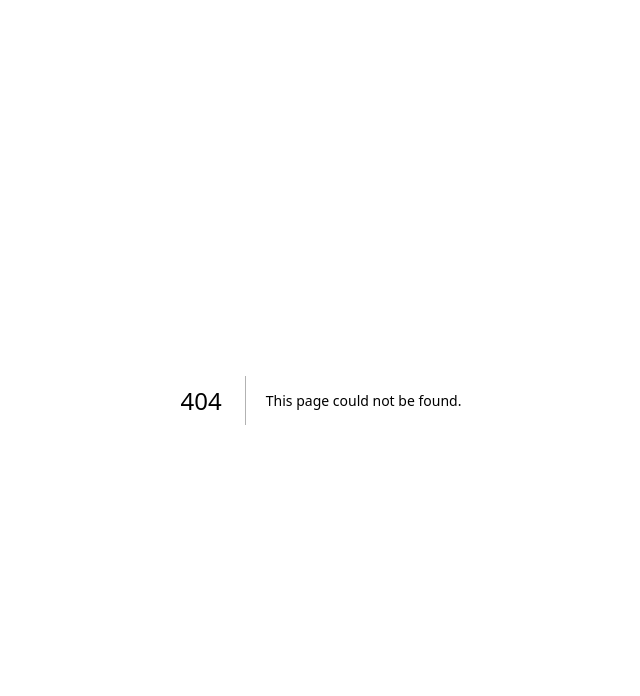
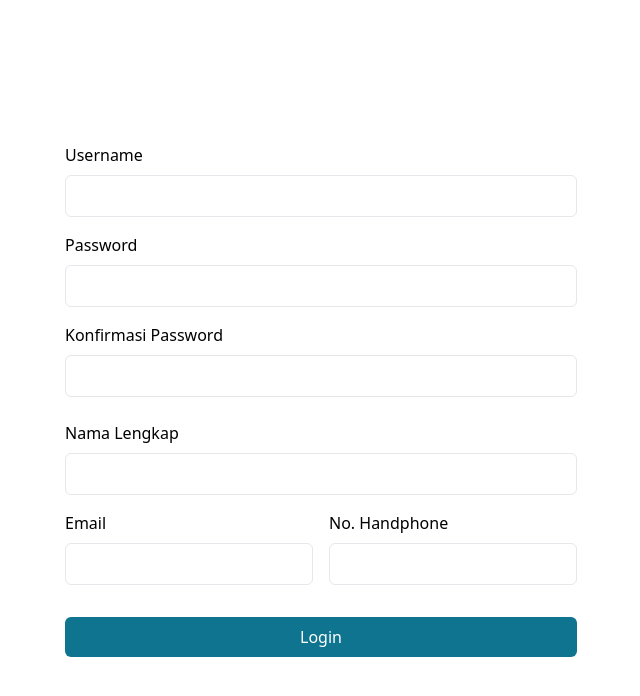
Before and after one commit to Nwekoder/nextjs-ecommerce-example, a Next.js app: page /register in a window 1280 px wide. Before the commit this address had no page. Shown: the top 696 px of the page, without its empty margins (319-959 px from the left). Built offline with nearby package versions, Linux system fonts and the light colour scheme.

Commit message:
Update sistem login

```diff
--- a/components/Navbar.jsx
+++ b/components/Navbar.jsx
@@ -1,8 +1,10 @@
 import Link from "next/link";
 import React from "react";
-import { useSession } from "next-auth/react";
+import { signOut, useSession } from "next-auth/react";
+import {FaUser} from 'react-icons/fa'
 
 export default function Navbar({links}) {
+    const [openProfile, setOpenProfile] = React.useState(false)
     const session = useSession()
 
   return (
@@ -18,7 +20,26 @@ export default function Navbar({links}) {
 
             <div className="flex items-center justify-end gap-1.5">
                 {session.status === "unauthenticated" && (
-                    <Link href="/api/auth/signin" className="text-sm px-4 text-white py-1.5 rounded-md bg-cyan-600 transition-[background] hover:bg-cyan-700">Login</Link>
+                    <>
+                        <Link href="/login" className="text-sm px-4 text-cyan-700 py-1.5 rounded-md border border-cyan-600 transition-[background,_color] hover:text-white hover:bg-cyan-600">Login</Link>
+                        <Link href="/register" className="text-sm px-4 text-white py-1.5 rounded-md bg-cyan-600 transition-[background] hover:bg-cyan-700">Register</Link>
+                    </>
+                )}
+                {session.status === "authenticated" && (
+                    <div className="relative">
+                        <button type="button" className="flex items-center justify-center w-10 h-10 border rounded-full" onClick={() => setOpenProfile(!openProfile)}>
+                            <FaUser />
+                        </button>
+
+                        {openProfile && (
+                            <div className="absolute right-0 flex flex-col p-4 mt-4 bg-white border rounded-md w-72 top-full">
+                                <p className="text-sm">Hello,</p>
+                                <h5 className="mb-8 text-lg font-medium">{session.data.user.name}</h5>
+
+                                <button onClick={signOut} type="button" className="text-sm px-4 text-red-700 py-1.5 rounded-md border border-red-600 transition-[background,_color] hover:text-white hover:bg-red-600">Logout</button>
+                            </div>
+                        )}
+                    </div>
                 )}
             </div>
         </div>
--- a/lib/prisma.js
+++ b/lib/prisma.js
@@ -3,8 +3,8 @@ import { PrismaLibSQL } from '@prisma/adapter-libsql'
 import { createClient } from '@libsql/client'
 
 const libsql = createClient({
-  url: `${process.env.TURSO_DATABASE_URL}`,
-  authToken: `${process.env.TURSO_AUTH_TOKEN}`,
+	authToken: "eyJhbGciOiJFZERTQSIsInR5cCI6IkpXVCJ9.eyJhIjoicnciLCJleHAiOjE3MTE2NzA2MDUsImlhdCI6MTcwOTE4NDc5NiwiaWQiOiJhNGU3MTU3ZC1kNmMzLTExZWUtYTBmMS01NjJhZGE1NTUwMDIifQ.LTlleFz0XOby-OAcWmbG3vDYT9Dn2Xril4hSujwX5_r5jA1jUkugWMBibow2_UgNpmWKYARx1lJdJqO75tekDA",
+	url: "libsql://nweko-ecommerce-nextjs-example-nwekoder.turso.io",
 })
 
 const adapter = new PrismaLibSQL(libsql)
--- a/package.json
+++ b/package.json
@@ -16,7 +16,8 @@
     "next": "14.1.0",
     "next-auth": "^4.24.6",
     "react": "^18",
-    "react-dom": "^18"
+    "react-dom": "^18",
+    "react-icons": "^5.0.1"
   },
   "devDependencies": {
     "autoprefixer": "^10.0.1",
--- a/pages/api/auth/[...nextauth].js
+++ b/pages/api/auth/[...nextauth].js
@@ -7,6 +7,9 @@ import {compare} from 'bcryptjs'
  * @type {AuthOptions}
  */
 export const authOptions = {
+    pages: {
+        signIn: '/login'
+    },
     providers: [
         CredentialsProvider({
             credentials: [
--- /dev/null
+++ b/pages/api/user/register.js
@@ -0,0 +1,30 @@
+import { prisma } from "@/lib/prisma"
+import bcryptjs from 'bcryptjs'
+
+export default async function handler(req, res) {
+    if(req.method !== "POST") return res.status(404).json({error: "Method tidak didukung!"})
+
+    const data = JSON.parse(req.body)
+
+    try {
+        await prisma.user.create({
+            data: {
+                username: data.username,
+                password: await bcryptjs.hash(data.password, 10),
+                email: data.email,
+                full_name: data.full_name,
+                phone: data.phone
+            }
+        })
+
+        return res.status(200).json({
+            message: 'Berhasil!'
+        })
+    } catch (error) {
+        console.error(error)
+
+        return res.status(500).json({
+            message: 'Terjadi kesalahan!'
+        })
+    }
+}
--- /dev/null
+++ b/pages/login.jsx
@@ -0,0 +1,44 @@
+import {signIn} from 'next-auth/react'
+import { authOptions } from './api/auth/[...nextauth]'
+import React from 'react'
+
+export default function LoginPage() {
+    const [formValue, setFormValue] = React.useState({
+        username: '',
+        password: ''
+    })
+
+    async function handleSubmit(e) {
+        e.preventDefault()
+
+        try {
+            await signIn('credentials', {
+                username: formValue.username,
+                password: formValue.password,
+                callbackUrl: '/'
+            })
+        } catch (error) {
+            console.log(error)
+            alert("Username atau Password salah!")
+        }
+    }
+
+    return (
+        <div className="flex items-center justify-center h-screen">
+            <div className="flex flex-col justify-center w-1/5">
+                <form onSubmit={handleSubmit}>
+                    <div className="flex flex-col gap-2 mb-4">
+                        <label htmlFor="username">Username</label>
+                        <input className='w-full px-4 py-2 border rounded-md' type="text" name="username" id="username" value={formValue.username} onChange={t => setFormValue({...formValue, username: t.currentTarget.value})} required />
+                    </div>
+                    <div className="flex flex-col gap-2 mb-8">
+                        <label htmlFor="password">Password</label>
+                        <input className='w-full px-4 py-2 border rounded-md' type="password" name="password" id="password" value={formValue.password} onChange={t => setFormValue({...formValue, password: t.currentTarget.value})} required />
+                    </div>
+
+                    <button type="submit" className='block w-full py-2 text-white rounded-md bg-cyan-700'>Login</button>
+                </form>
+            </div>
+        </div>
+    )
+}
--- /dev/null
+++ b/pages/register.jsx
@@ -0,0 +1,72 @@
+import { useRouter } from 'next/router'
+import React from 'react'
+
+export default function LoginPage() {
+    const [formValue, setFormValue] = React.useState({
+        username: '',
+        password: '',
+        confirm: '',
+        full_name: '',
+        phone: '',
+        email: ''
+    })
+    const router = useRouter()
+
+    async function handleSubmit(e) {
+        e.preventDefault()
+
+        if(formValue.confirm !== formValue.password) return alert("Password tidak sama!")
+
+        try {
+            const res = await fetch('/api/user/register', {
+                method: 'POST',
+                body: JSON.stringify(formValue)
+            })
+
+            if(res.ok) {
+                alert("Berhasil register!")
+                router.push('/login')
+            }
+        } catch (error) {
+            console.log(error)
+            alert("Terjadi kesalahan saat register!")
+        }
+    }
+
+    return (
+        <div className="flex items-center justify-center h-screen">
+            <div className="flex flex-col justify-center w-2/5">
+                <form onSubmit={handleSubmit}>
+                    <div className="flex flex-col gap-2 mb-4">
+                        <label htmlFor="username">Username</label>
+                        <input className='w-full px-4 py-2 border rounded-md' type="text" name="username" id="username" value={formValue.username} onChange={t => setFormValue({...formValue, username: t.currentTarget.value})} required />
+                    </div>
+                    <div className="flex flex-col gap-2 mb-4">
+                        <label htmlFor="password">Password</label>
+                        <input minLength={8} className='w-full px-4 py-2 border rounded-md' type="password" name="password" id="password" value={formValue.password} onChange={t => setFormValue({...formValue, password: t.currentTarget.value})} required />
+                    </div>
+                    <div className="flex flex-col gap-2 mb-6">
+                        <label htmlFor="confirm">Konfirmasi Password</label>
+                        <input minLength={8} className='w-full px-4 py-2 border rounded-md' type="confirm" name="confirm" id="confirm" value={formValue.confirm} onChange={t => setFormValue({...formValue, confirm: t.currentTarget.value})} required />
+                    </div>
+                    <div className="flex flex-col gap-2 mb-4">
+                        <label htmlFor="full_name">Nama Lengkap</label>
+                        <input className='w-full px-4 py-2 border rounded-md' required type="text" name="full_name" id="full_name" value={formValue.full_name} onChange={t => setFormValue({...formValue, full_name: t.currentTarget.value})} />
+                    </div>
+                    <div className="flex gap-4">
+                        <div className="flex flex-col w-full gap-2 mb-4">
+                            <label htmlFor="email">Email</label>
+                            <input className='w-full px-4 py-2 border rounded-md' type="email" name="email" id="email" value={formValue.email} onChange={t => setFormValue({...formValue, email: t.currentTarget.value})} required />
+                        </div>
+                        <div className="flex flex-col w-full gap-2 mb-8">
+                            <label htmlFor="phone">No. Handphone</label>
+                            <input className='w-full px-4 py-2 border rounded-md' type="tel" name="phone" id="phone" value={formValue.phone} onChange={t => setFormValue({...formValue, phone: t.currentTarget.value})} required />
+                        </div>
+                    </div>
+
+                    <button type="submit" className='block w-full py-2 text-white rounded-md bg-cyan-700'>Login</button>
+                </form>
+            </div>
+        </div>
+    )
+}
```
Also changed, not shown: 1 other file (tests, documents, lock files or other folders).
